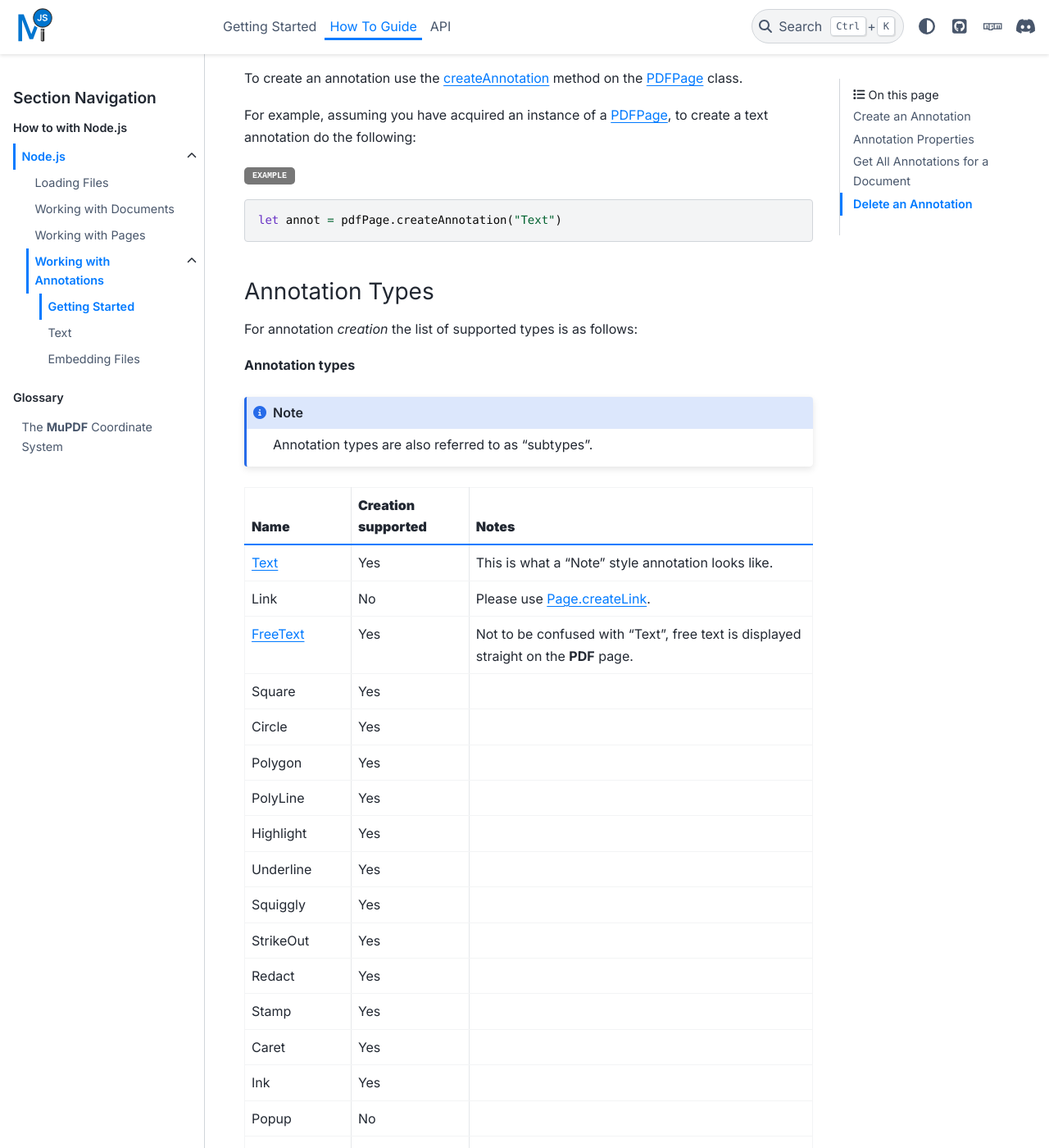
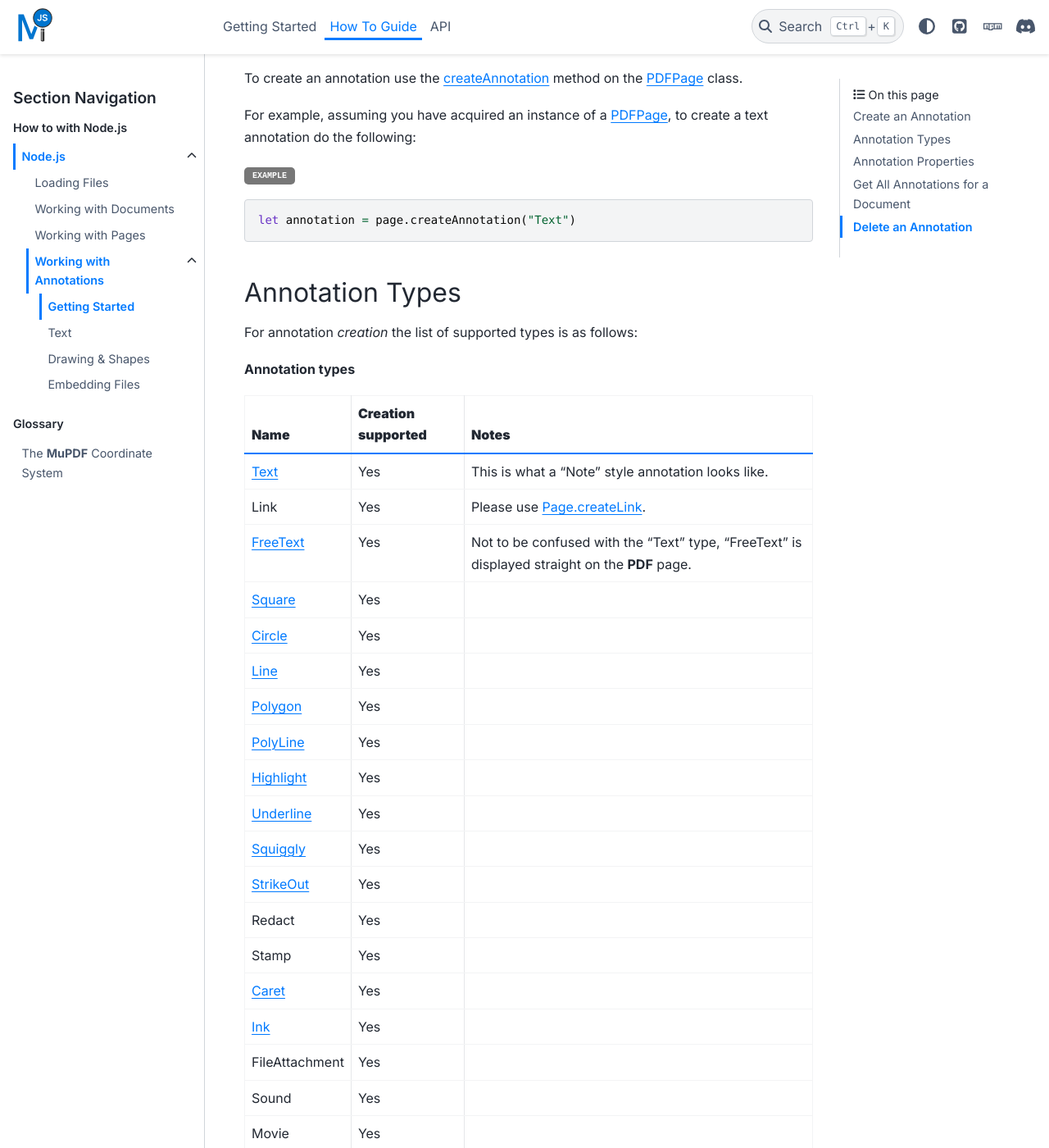
Before and after one commit to ArtifexSoftware/mupdf.js, a Sphinx documentation site: the page built from docs/how-to-guide/node/annotations/getting-started/index.rst, in a window 1280 px wide and 1400 px high, scrolled down 304 px. Shown: the whole window at 82% size. Built offline with Sphinx 7.4.7 and the PyData theme 0.15.4, drawn with Linux system fonts in a browser that asks for light colours; some of the changed text lies outside the part shown.

Commit message:
Documents more annotation types.

```diff
--- a/docs/how-to-guide/node/annotations/embedding-files/index.rst
+++ b/docs/how-to-guide/node/annotations/embedding-files/index.rst
@@ -33,8 +33,8 @@ The following code exemplifies the steps outlined above:
     let embedMe = mupdf.Document.openDocument(fs.readFileSync("embedMe.pdf"), "application/pdf")
     let document = mupdf.Document.openDocument(fs.readFileSync("test.pdf"), "application/pdf")
 
-    let pdfPage = document.loadPage(0)
-    let annotation = pdfPage.createAnnotation("FileAttachment")
+    let page = document.loadPage(0)
+    let annotation = page.createAnnotation("FileAttachment")
 
     annotation.setRect([50,50,100,100])
 
--- a/docs/how-to-guide/node/annotations/getting-started/index.rst
+++ b/docs/how-to-guide/node/annotations/getting-started/index.rst
@@ -22,20 +22,15 @@ For example, assuming you have acquired an instance of a `PDFPage`_, to create a
 
 .. code-block:: javascript
 
-    let annot = pdfPage.createAnnotation("Text")
+    let annotation = page.createAnnotation("Text")
 
 
 Annotation Types
-~~~~~~~~~~~~~~~~~~~~~
+--------------------------------------------
 
 For annotation *creation* the list of supported types is as follows:
 
 **Annotation types**
-
-.. note::
-
-    Annotation types are also referred to as "subtypes".
-
 
 .. list-table::
    :header-rows: 1
@@ -47,33 +42,36 @@ For annotation *creation* the list of supported types is as follows:
      - Yes
      - This is what a "Note" style annotation looks like.
    * - Link
-     - No
+     - Yes
      - Please use `Page.createLink <https://mupdf.readthedocs.io/en/latest/mutool-run-js-api.html#mutool-run-js-api-page-create-link>`_.
    * - :ref:`FreeText <Node_How_To_Guide_Annotations_Text>`
      - Yes
-     - Not to be confused with "Text", free text is displayed straight on the **PDF** page.
-   * - Square
+     - Not to be confused with the "Text" type, "FreeText" is displayed straight on the **PDF** page.
+   * - :ref:`Square <Node_How_To_Guide_Annotations_Drawing_and_Shapes_Shapes>`
      - Yes
      -
-   * - Circle
+   * - :ref:`Circle <Node_How_To_Guide_Annotations_Drawing_and_Shapes_Shapes>`
      - Yes
      -
-   * - Polygon
+   * - :ref:`Line <Node_How_To_Guide_Annotations_Drawing_and_Shapes_Shapes>`
      - Yes
      -
-   * - PolyLine
+   * - :ref:`Polygon <Node_How_To_Guide_Annotations_Drawing_and_Shapes_Shapes>`
      - Yes
      -
-   * - Highlight
+   * - :ref:`PolyLine <Node_How_To_Guide_Annotations_Drawing_and_Shapes_Shapes>`
      - Yes
      -
-   * - Underline
+   * - :ref:`Highlight <Node_How_To_Guide_Annotations_Decorating_Text>`
      - Yes
      -
-   * - Squiggly
+   * - :ref:`Underline <Node_How_To_Guide_Annotations_Decorating_Text>`
      - Yes
      -
-   * - StrikeOut
+   * - :ref:`Squiggly <Node_How_To_Guide_Annotations_Decorating_Text>`
+     - Yes
+     -
+   * - :ref:`StrikeOut <Node_How_To_Guide_Annotations_Decorating_Text>`
      - Yes
      -
    * - Redact
@@ -82,14 +80,11 @@ For annotation *creation* the list of supported types is as follows:
    * - Stamp
      - Yes
      -
-   * - Caret
+   * - :ref:`Caret <Node_How_To_Guide_Annotations_Text>`
      - Yes
      -
-   * - Ink
+   * - :ref:`Ink <Node_How_To_Guide_Annotations_Drawing_and_Shapes_Drawing>`
      - Yes
-     -
-   * - Popup
-     - No
      -
    * - FileAttachment
      - Yes
@@ -124,6 +122,12 @@ For annotation *creation* the list of supported types is as follows:
    * - Projection
      - No
      -
+
+
+.. note::
+
+    Annotation types are also referred to as "subtypes".
+
 
 
 Annotation Properties
--- a/docs/how-to-guide/node/annotations/index.rst
+++ b/docs/how-to-guide/node/annotations/index.rst
@@ -19,6 +19,7 @@ Overview
 
     getting-started/index.rst
     text/index.rst
+    drawing-and-shapes/index.rst
     embedding-files/index.rst
 
 
--- a/docs/how-to-guide/node/annotations/text/index.rst
+++ b/docs/how-to-guide/node/annotations/text/index.rst
@@ -68,8 +68,10 @@ This code sample does the following:
 
     For both the `Text` & `Caret` annotations in the example above we only set the upper left `x` and upper right `y` numbers for the `setRect` method (i.e. array in format `[ulx,uly,lrx,lry]`).
 
-    In this way we are treating it like an `x` & `y` point. This is because an icon is placed at that position to repreent the annotation.
+    In this way we are treating it like an `x` & `y` point. This is because an icon is placed at that position to represent the annotation.
 
+
+.. _Node_How_To_Guide_Annotations_Decorating_Text:
 
 Decorating Text
 -------------------------
--- a/docs/how-to-guide/node/node-footer.rst
+++ b/docs/how-to-guide/node/node-footer.rst
@@ -1,3 +1,9 @@
+----
+|
+|
+|
+
+
 .. rubric:: Footnotes
 
 .. [*] Code samples assume that the following requirements are defined in your **JavaScript** file header:
```
Also changed, not shown: other parts of docs/how-to-guide/node/annotations/getting-started/index.rst (+3 -0 lines), docs/how-to-guide/node/annotations/drawing-and-shapes/index.rst (added, +169 -0 lines).
